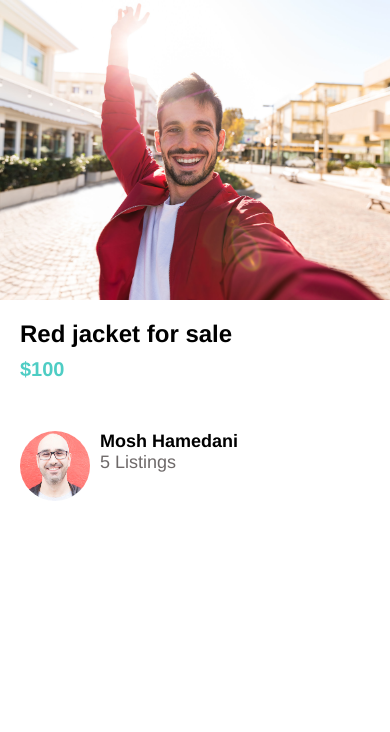
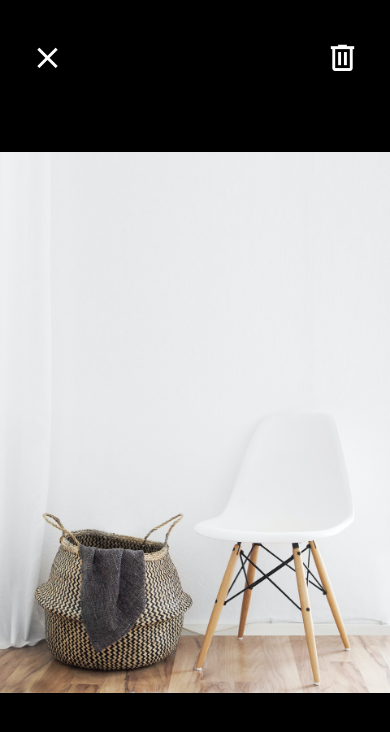
Before and after one commit to Out-A-Time/tutorial-mosh_hamedani-rn-done_with_it, a React Native app: screen / in a window 390 px wide. Shown: the top 732 px of the page. Built offline with nearby package versions, Linux system fonts and the light colour scheme.

Commit message:
16- Improving the View Image Screen - done.

```diff
--- a/App.js
+++ b/App.js
@@ -14,7 +14,7 @@
 import ListingDetailsScreen from "./app/screens/ListingDetailsScreen";
 
 export default function App() {
-  return <ListingDetailsScreen />;
+  // return <ListingDetailsScreen />;
   // return (
   //   <View style={{ backgroundColor: "#f8f4f4", padding: 20, paddingTop: 100 }}>
   //     <Card
@@ -25,7 +25,7 @@
   //   </View>
   // );
   // return <WelcomeScreen />;
-  // return <ViewImageScreen />;
+  return <ViewImageScreen />;
   // return (
   //   <View>
   //     <AppButton title="Login" onPress={() => console.log("Tapped")} />
--- a/app/screens/ViewImageScreen.js
+++ b/app/screens/ViewImageScreen.js
@@ -1,13 +1,22 @@
 import { Image, StyleSheet, View } from "react-native";
 import React from "react";
+import { MaterialCommunityIcons } from "@expo/vector-icons/";
 
 import colors from "../config/colors";
 
 const ViewImageScreen = () => {
   return (
     <View style={styles.container}>
-      <View style={styles.closeIcon}></View>
-      <View style={styles.deleteIcon}></View>
+      <View style={styles.closeIcon}>
+        <MaterialCommunityIcons name="close" color="white" size={35} />
+      </View>
+      <View style={styles.deleteIcon}>
+        <MaterialCommunityIcons
+          name="trash-can-outline"
+          color="white"
+          size={35}
+        />
+      </View>
       <Image
         style={styles.image}
         source={require("../assets/chair.jpg")}
@@ -25,17 +34,11 @@
     flex: 1,
   },
   closeIcon: {
-    width: 50,
-    height: 50,
-    backgroundColor: colors.primary,
     position: "absolute",
     top: 40,
     left: 30,
   },
   deleteIcon: {
-    width: 50,
-    height: 50,
-    backgroundColor: colors.secondary,
     position: "absolute",
     top: 40,
     right: 30,
```
